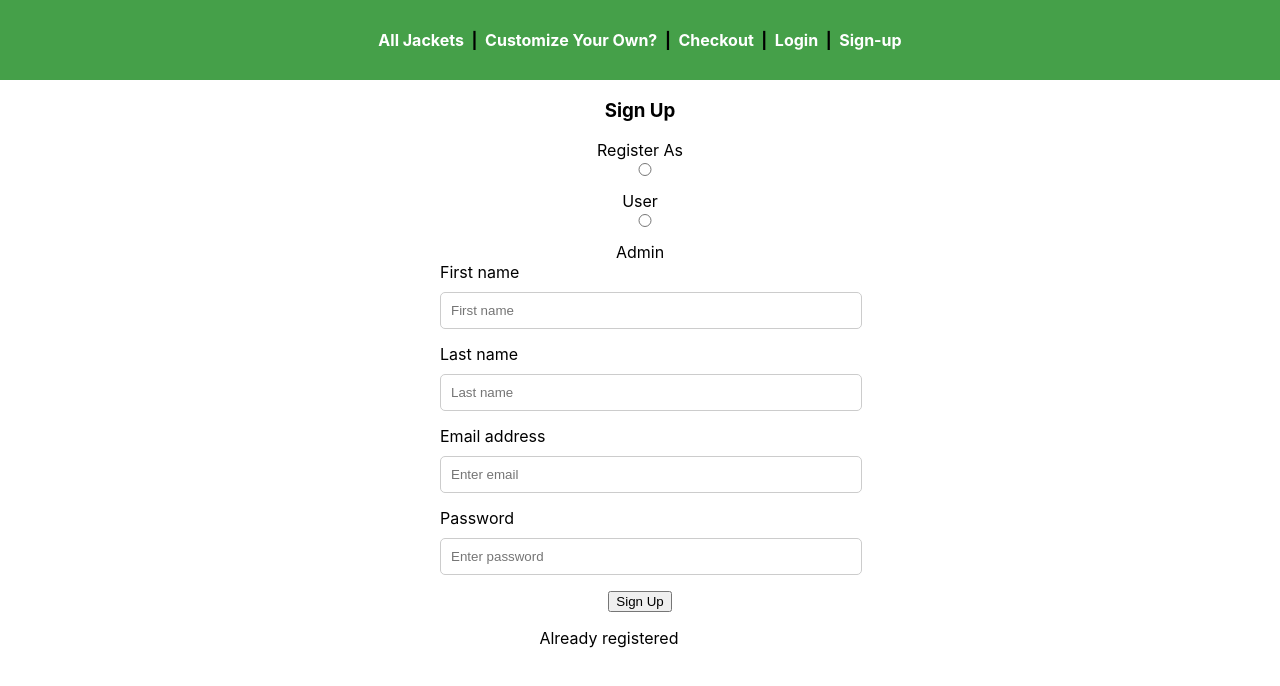
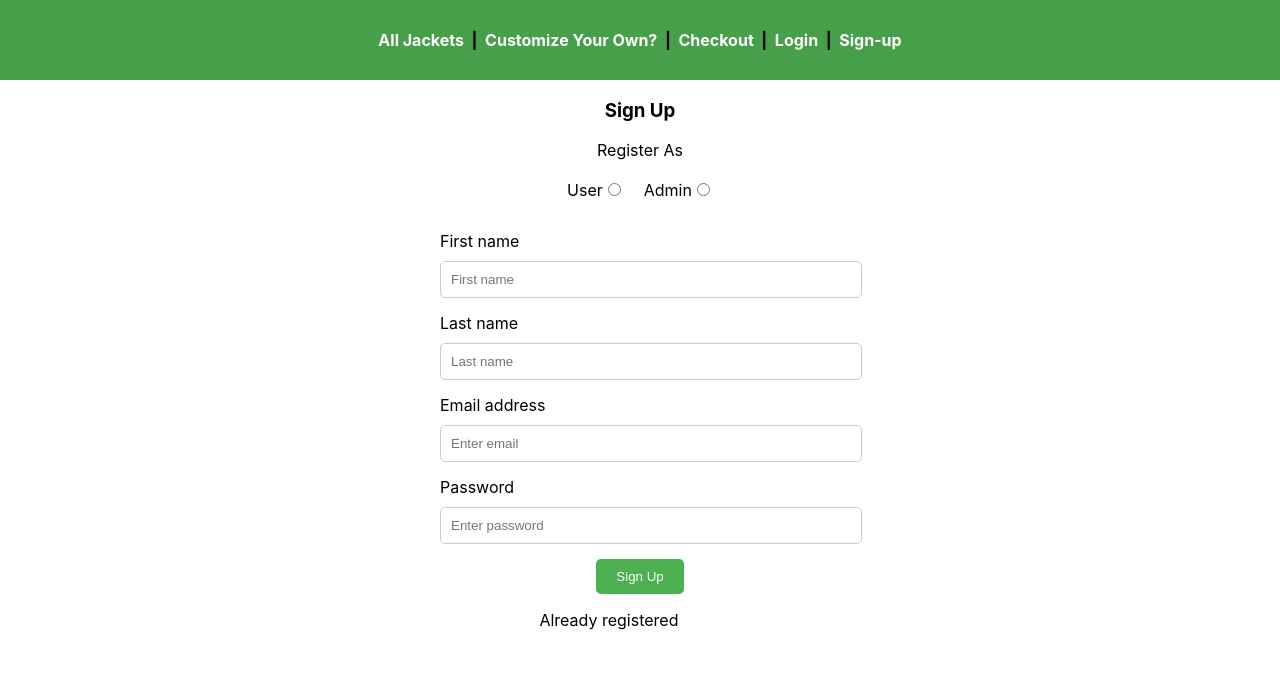
Before and after one commit to faithnicoletti/project4-jackets, a React (Create React App) app in the folder client/: page /sign-up in a window 1280 px wide. Shown: the top 686 px of the page. Built offline with nearby package versions, Linux system fonts and the light colour scheme; no server answers.

Commit message:
Finished css

```diff
--- a/client/src/App.css
+++ b/client/src/App.css
@@ -91,3 +91,23 @@ a {
   text-decoration: none;
   color: white;
 }
+
+button {
+  background-color: #4CAF50;
+  color: #fff;
+  border: none;
+  padding: 10px 20px;
+  border-radius: 5px;
+  cursor: pointer;
+}
+
+button:hover {
+  background-color: #45a049;
+}
+
+.registerAs{
+  display: flex;
+  flex-direction: row;
+  padding: 10px;
+  justify-content: center;
+}
--- a/client/src/components/custom/custom.js
+++ b/client/src/components/custom/custom.js
@@ -38,7 +38,7 @@ export default function Custom() {
     <div className="auth-wrapper">
       <div className="auth-inner">
         <form onSubmit={handleSubmit}>
-          <h3>Custom Order Form</h3>
+          <h1>Custom Order Form</h1>
           <div className="mb-3">
             <label>Email address</label>
             <input
--- a/client/src/components/login/login.js
+++ b/client/src/components/login/login.js
@@ -30,7 +30,7 @@ export default function Custom() {
     <div className="auth-wrapper">
       <div className="auth-inner">
         <form onSubmit={handleSubmit}>
-          <h3>Sign In</h3>
+          <h1>Sign In</h1>
           <div className="mb-3">
             <label>Email address</label>
             <input
--- a/client/src/components/signup/signup.js
+++ b/client/src/components/signup/signup.js
@@ -1,6 +1,5 @@
 import React, { useState } from "react";
 import axios from "axios"; // Import Axios
-
 export default function Signup() {
   const [fname, setFname] = useState("");
   const [lname, setLname] = useState("");
@@ -8,10 +7,8 @@ export default function Signup() {
   const [password, setPassword] = useState("");
   const [userType, setUserType] = useState("");
   const [secretKey, setSecretKey] = useState("");
-
   const handleSubmit = (e) => {
     e.preventDefault();
-
     if (userType === "Admin" && secretKey !== "penny0122") {
       alert("Invalid Admin");
     } else {
@@ -37,7 +34,6 @@ export default function Signup() {
       });
     }
   };
-
   return (
     <div className="auth-wrapper">
       <div className="auth-inner">
@@ -45,22 +41,28 @@ export default function Signup() {
           <h3>Sign Up</h3>
           <div>
             Register As
-            <input
+            <div className="registerAs">
+<div className="registerAs">
+<label>User</label>
+<input
               type="radio"
               name="UserType"
               value="User"
               onChange={(e) => setUserType(e.target.value)}
             />
-            User
+</div>
+<div className="registerAs">
+            <label>Admin</label>
             <input
               type="radio"
               name="UserType"
               value="Admin"
               onChange={(e) => setUserType(e.target.value)}
             />
-            Admin
-          </div>
-          {userType === "Admin" ? (
+</div>
+
+</div>
+          </div>{userType === "Admin" ? (
             <div className="mb-3">
               <label>Secret Key</label>
               <input
@@ -71,7 +73,6 @@ export default function Signup() {
               />
             </div>
           ) : null}
-
           <div className="mb-3">
             <label>First name</label>
             <input
@@ -81,7 +82,6 @@ export default function Signup() {
               onChange={(e) => setFname(e.target.value)}
             />
           </div>
-
           <div className="mb-3">
             <label>Last name</label>
             <input
@@ -91,7 +91,6 @@ export default function Signup() {
               onChange={(e) => setLname(e.target.value)}
             />
           </div>
-
           <div className="mb-3">
             <label>Email address</label>
             <input
@@ -101,7 +100,6 @@ export default function Signup() {
               onChange={(e) => setEmail(e.target.value)}
             />
           </div>
-
           <div className="mb-3">
             <label>Password</label>
             <input
@@ -111,7 +109,6 @@ export default function Signup() {
               onChange={(e) => setPassword(e.target.value)}
             />
           </div>
-
           <div className="d-grid">
             <button type="submit" className="btn btn-primary">
               Sign Up
```
